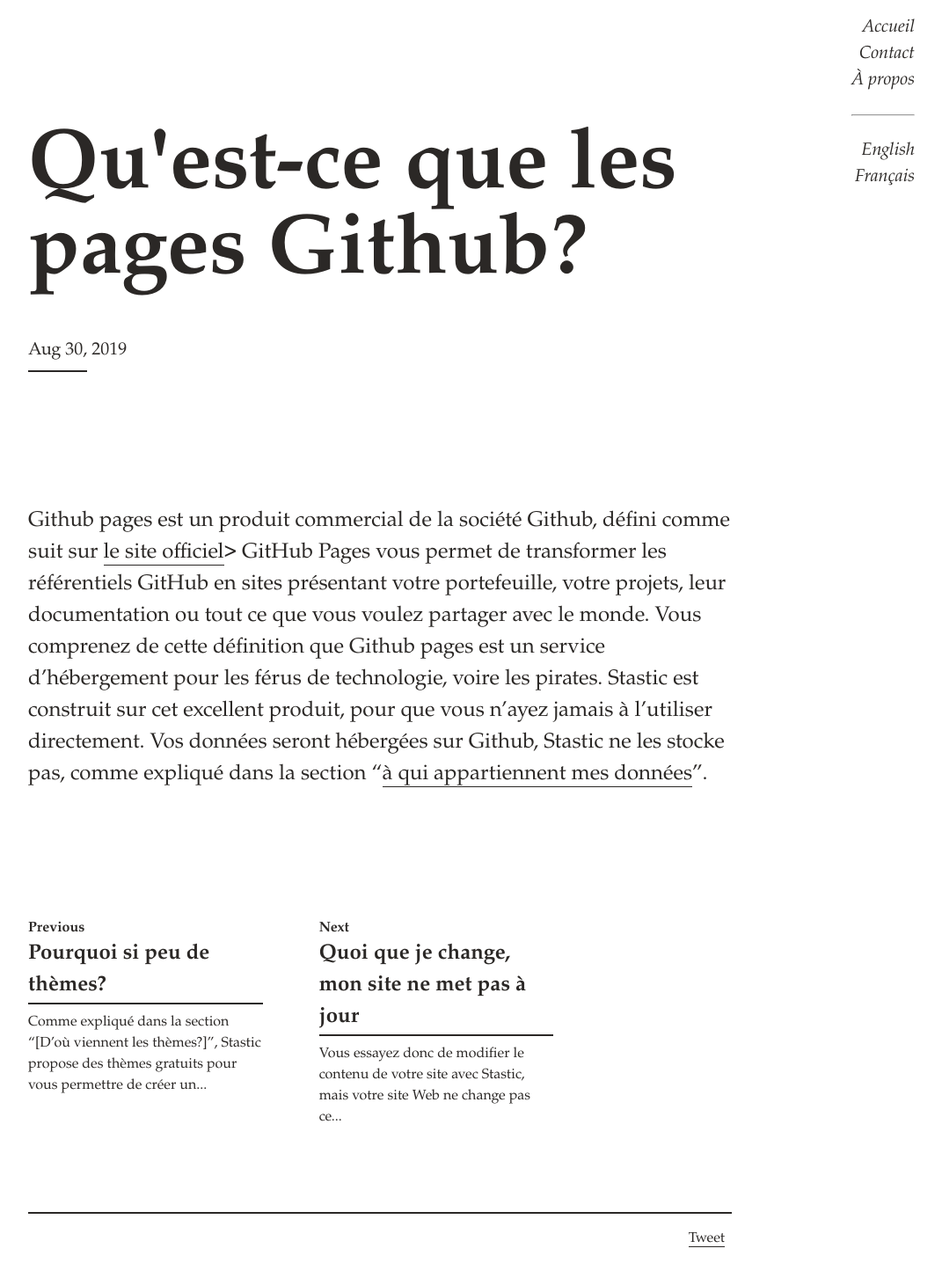
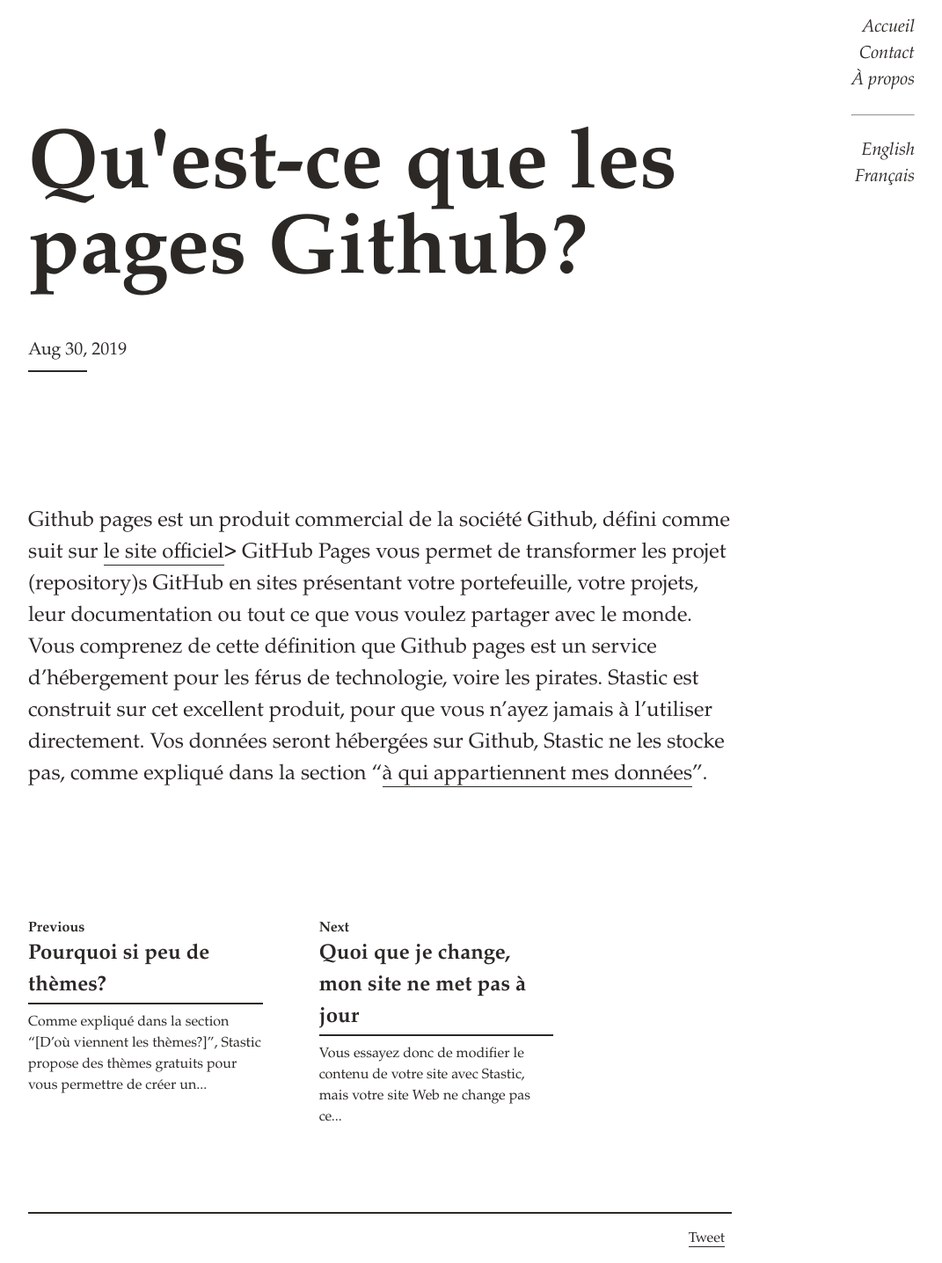
Before and after one commit to lexoyo/www.stastic.net, a Jekyll site: the page built from _fr/quest-ce_que_github_pages_.md, in a window 1280 px wide. Shown: the whole page at 88% size, without its empty margins (208-1279 px from the left). Built offline with Jekyll 4.4.1, drawn with Linux system fonts in a browser that asks for light colours; comment, search, counter and statistics services are not loaded.

Commit message:
replace référentiel

```diff
--- a/_fr/quest-ce_que_github_pages_.md
+++ b/_fr/quest-ce_que_github_pages_.md
@@ -1,4 +1,4 @@
 ---
 title: Qu'est-ce que les pages Github?
 ---
-Github pages est un produit commercial de la société Github, défini comme suit sur [le site officiel](https://pages.github.com/)> GitHub Pages vous permet de transformer les référentiels GitHub en sites présentant votre portefeuille, votre projets, leur documentation ou tout ce que vous voulez partager avec le monde. Vous comprenez de cette définition que Github pages est un service d’hébergement pour les férus de technologie, voire les pirates. Stastic est construit sur cet excellent produit, pour que vous n'ayez jamais à l'utiliser directement. Vos données seront hébergées sur Github, Stastic ne les stocke pas, comme expliqué dans la section "[à qui appartiennent mes données]()".
+Github pages est un produit commercial de la société Github, défini comme suit sur [le site officiel](https://pages.github.com/)> GitHub Pages vous permet de transformer les projet (repository)s GitHub en sites présentant votre portefeuille, votre projets, leur documentation ou tout ce que vous voulez partager avec le monde. Vous comprenez de cette définition que Github pages est un service d’hébergement pour les férus de technologie, voire les pirates. Stastic est construit sur cet excellent produit, pour que vous n'ayez jamais à l'utiliser directement. Vos données seront hébergées sur Github, Stastic ne les stocke pas, comme expliqué dans la section "[à qui appartiennent mes données]()".
```
Also changed, not shown: _fr/comment_acceder_a_mon_site_web_.md (+1 -1 lines), _fr/stastic_ui_le_lien_source_github_dans_le_menu_.md (+1 -1 lines).
